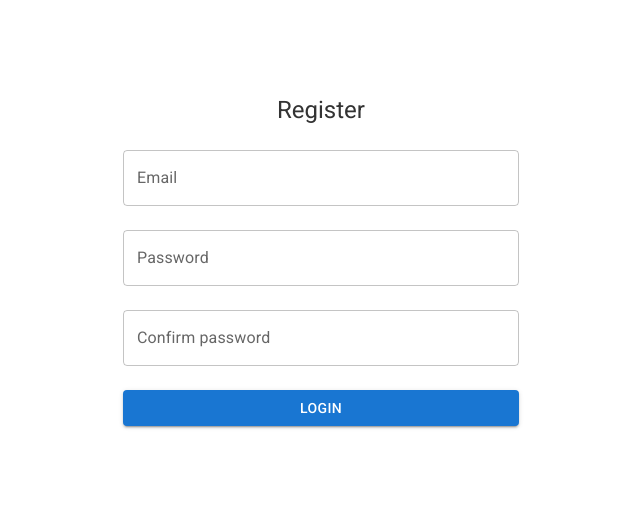
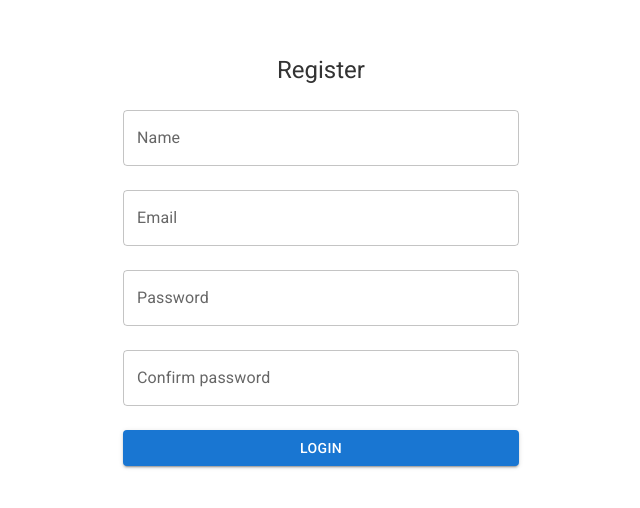
Before and after one commit to AlinaAlexandraVizireanu/vaultcore-frontend, a React (Vite) app: page /register in a window 1280 px wide. Shown: the part 140-648 px from the top of the page, without its empty margins (319-959 px from the left). Built offline with nearby package versions, Linux system fonts and the light colour scheme.

Commit message:
implement api for frontend-backend requests

```diff
--- a/package.json
+++ b/package.json
@@ -15,6 +15,7 @@
     "@fontsource/roboto": "^5.2.5",
     "@mui/icons-material": "^7.0.2",
     "@mui/material": "^7.0.2",
+    "axios": "^1.9.0",
     "react": "^19.0.0",
     "react-dom": "^19.0.0",
     "react-hook-form": "^7.56.1",
--- a/src/components/Form/TextInput.jsx
+++ b/src/components/Form/TextInput.jsx
@@ -1,8 +1,16 @@
 import TextField from "@mui/material/TextField";
 
-export default function TextInput({ label, name, register, required, error }) {
+export default function TextInput({
+  type,
+  label,
+  name,
+  register,
+  required,
+  error,
+}) {
   return (
     <TextField
+      type={type}
       label={label}
       variant="outlined"
       fullWidth
--- a/src/pages/Auth/Login.jsx
+++ b/src/pages/Auth/Login.jsx
@@ -4,6 +4,7 @@ import PasswordInput from "../../components/Form/PasswordInput";
 import SubmitButton from "../../components/Form/SubmitButton";
 import Container from "@mui/material/Container";
 import Typography from "@mui/material/Typography";
+import axios from "axios";
 
 export default function Login() {
   const {
@@ -12,9 +13,24 @@ export default function Login() {
     formState: { errors, isSubmitting },
   } = useForm();
 
-  const onSubmit = (data) => {
-    console.log("Login data:", data);
-    // Handle login logic here
+  const onSubmit = async (data) => {
+    console.log("Logging in...", data);
+
+    try {
+      const response = await axios.post(
+        "http://localhost:3000/api/auth/login",
+        {
+          email: data.email,
+          password: data.password,
+        }
+      );
+      console.log("Login Success:", response.data);
+    } catch (error) {
+      console.error(
+        "Login failed:",
+        error.response?.data?.message || error.message
+      );
+    }
   };
 
   return (
--- a/src/pages/Auth/Register.jsx
+++ b/src/pages/Auth/Register.jsx
@@ -4,6 +4,7 @@ import PasswordInput from "../../components/Form/PasswordInput";
 import SubmitButton from "../../components/Form/SubmitButton";
 import Container from "@mui/material/Container";
 import Typography from "@mui/material/Typography";
+import axios from "axios";
 
 function Register() {
   const {
@@ -15,9 +16,26 @@ function Register() {
 
   const password = watch("password");
 
-  const onSubmit = (data) => {
-    console.log("Register data:", data);
-    // Handle registration logic here
+  const onSubmit = async (data) => {
+    console.log("Registering...", data);
+    try {
+      const response = await axios.post(
+        "http://localhost:3000/api/auth/register",
+        {
+          name: data.name,
+          email: data.email,
+          password: data.password,
+          confirmPassword: data.confirmPassword,
+        }
+      );
+
+      console.log("Registration Success:", response.data);
+    } catch (error) {
+      console.error(
+        "Registration failed:",
+        error.response?.data?.message || error.message
+      );
+    }
   };
 
   return (
@@ -35,6 +53,15 @@ function Register() {
       </Typography>
       <form onSubmit={handleSubmit(onSubmit)}>
         <TextInput
+          type="text"
+          label="Name"
+          name="name"
+          register={register}
+          required={{ value: true, message: "Name is required" }}
+          error={errors.name}
+        />
+        <TextInput
+          type="email"
           label="Email"
           name="email"
           register={register}
```
Also changed, not shown: 1 other file (tests, documents, lock files or other folders).
